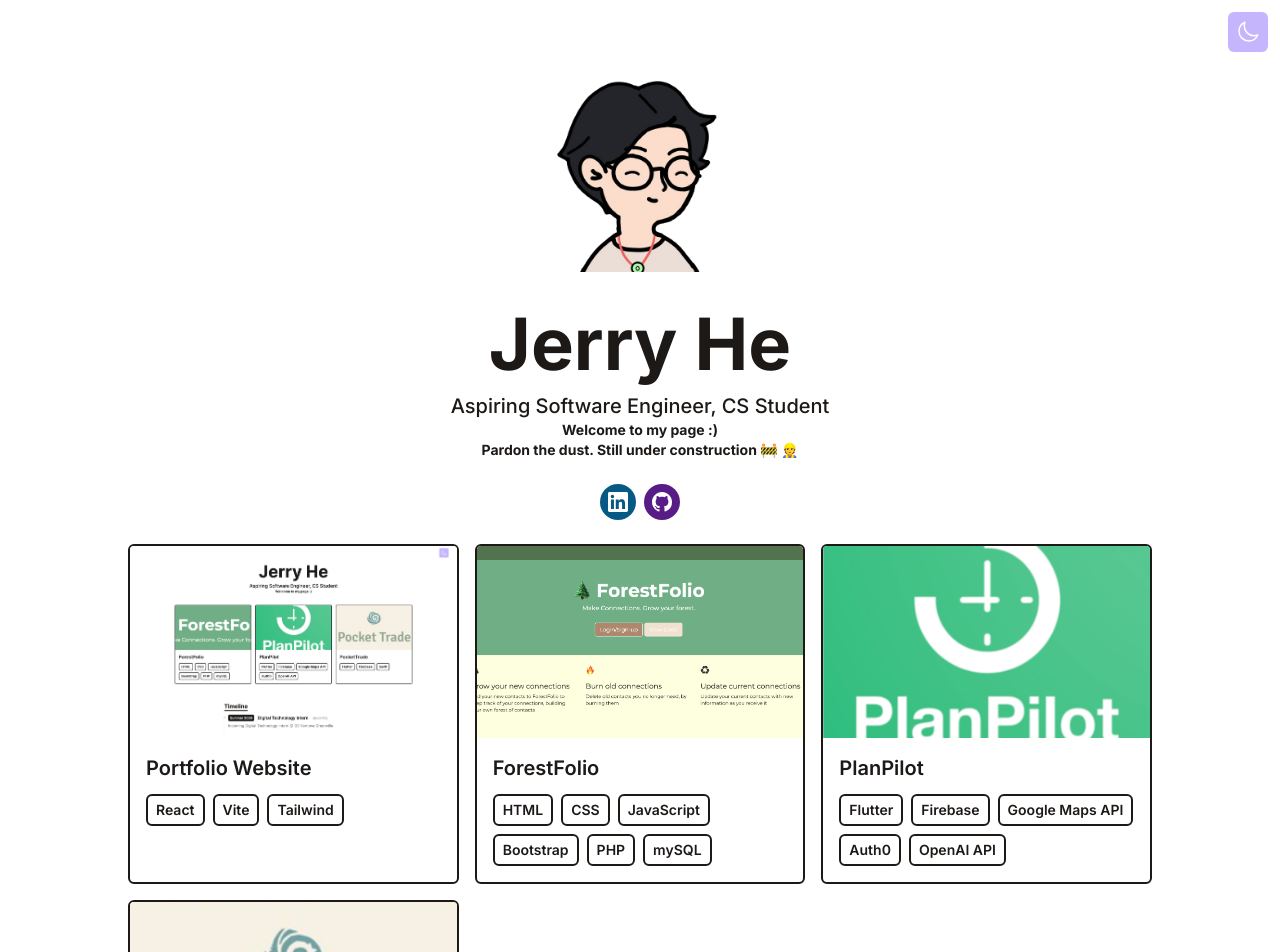
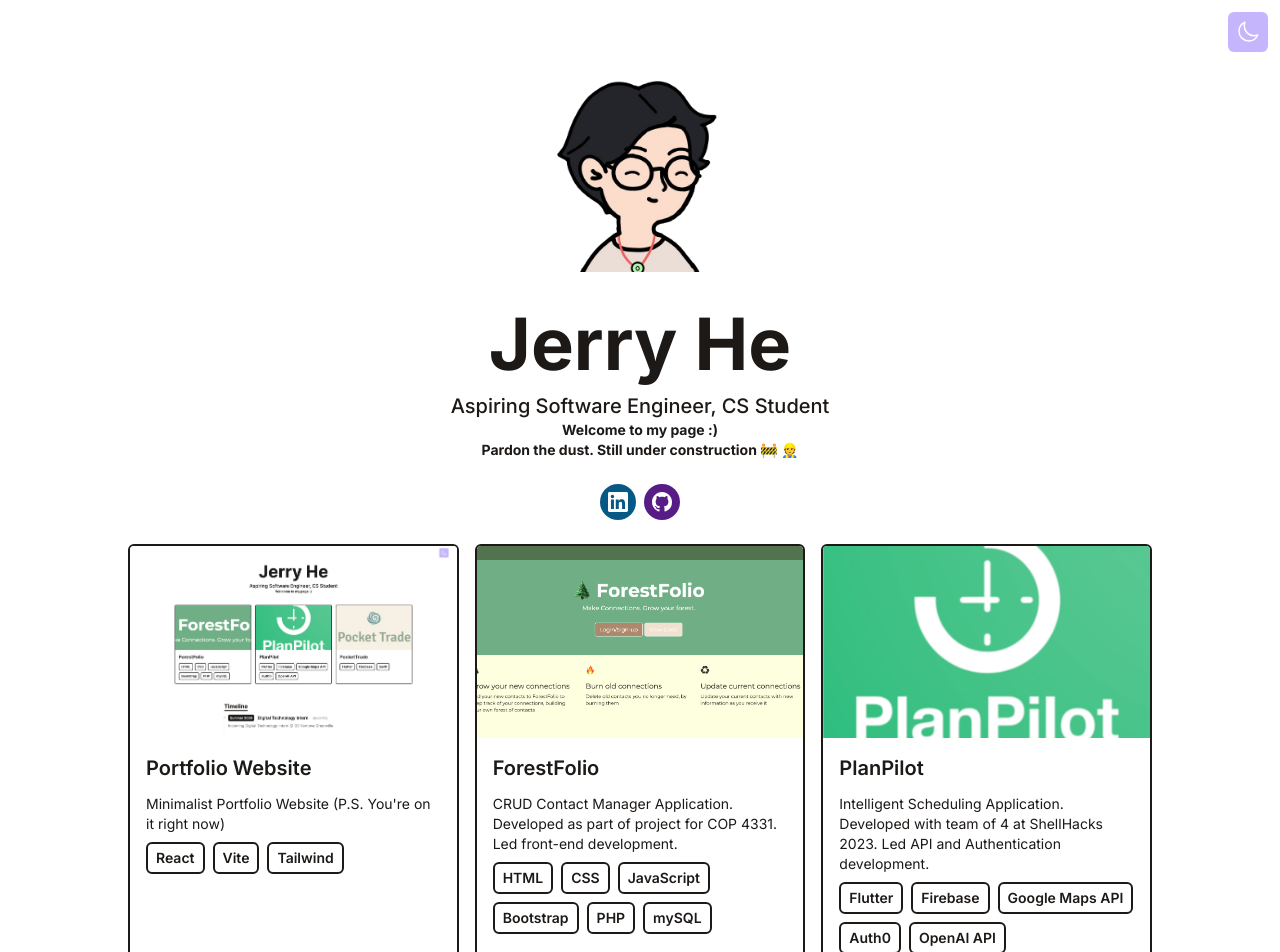
Before and after one commit to jerhe3/PortfolioWebsite, a React (Vite) app in the folder JerryPortfolio/: page / in a window 1280 px wide. Shown: the top 952 px of the page. Built offline with nearby package versions, Linux system fonts and the light colour scheme.

Commit message:
Add description and new styling to portfolio items

```diff
--- a/JerryPortfolio/src/components/Portfolio.jsx
+++ b/JerryPortfolio/src/components/Portfolio.jsx
@@ -1,22 +1,23 @@
-import React from 'react';
-import portfolio from '../data/portfolio';
-import PortfolioItem from './PortfolioItem';
+import React from "react";
+import portfolio from "../data/portfolio";
+import PortfolioItem from "./PortfolioItem";
 
 function Portfolio() {
   return (
     <div className="flex flex-col md:flex-row items-center justify-center">
       <div className="grid grid-cols-1 md:grid-cols-2 lg:grid-cols-3 gap-4">
-                {portfolio.map(project => (
+        {portfolio.map((project) => (
           <PortfolioItem
             imgUrl={project.imgUrl}
             title={project.title}
+            description={project.description}
             stack={project.stack}
             link={project.link}
           />
         ))}
       </div>
     </div>
-    )
+  );
 }
 
 export default Portfolio;
--- a/JerryPortfolio/src/components/PortfolioItem.jsx
+++ b/JerryPortfolio/src/components/PortfolioItem.jsx
@@ -1,6 +1,6 @@
 import React from "react";
 
-function PortfolioItem({title, imgUrl, stack, link}) {
+function PortfolioItem({ title, imgUrl, description, stack, link }) {
   return (
     <a
       href={link}
@@ -13,18 +13,25 @@ function PortfolioItem({title, imgUrl, stack, link}) {
         alt="portfolio"
         className="w-full hh-36 md:h-48 object-cover cursor-pointer"
       />
+      <div className="flex flex-col justify-between">
         <div className="w-full p-4">
-                <h3 className="text-lg dark:text-white md:text-xl mb-2 md:mb-3 font-semibold">{title}</h3>
+          <h3 className="text-lg dark:text-white md:text-xl mb-2 md:mb-3 font-semibold">
+            {title}
+          </h3>
+          <p className="text-sm dark:text-white md:text-md md-1 md:mb-2">
+            {description}
+          </p>
           <p className="flex flex-wrap gap-2 flex-row items-center justify-start text-xs md:text-sm dark:text-white">
-                    {stack.map(item => (
+            {stack.map((item) => (
               <span className="inline-block px-2 py-1 font-semibold border-2 border-stone-900 dark:border-white rounded-md">
                 {item}
               </span>
             ))}
           </p>
         </div>
+      </div>
     </a>
-    )
+  );
 }
 
 export default PortfolioItem;
--- a/JerryPortfolio/src/data/portfolio.js
+++ b/JerryPortfolio/src/data/portfolio.js
@@ -2,24 +2,31 @@ export default [
   {
     title: "Portfolio Website",
     imgUrl: "assets/PortfolioWebsite.png",
+    description: "Minimalist Portfolio Website (P.S. You're on it right now)",
     stack: ["React", "Vite", "Tailwind"],
     link: "https://github.com/jerhe3/PortfolioWebsite",
   },
   {
     title: "ForestFolio",
     imgUrl: "assets/ForestFolio.png",
+    description:
+      "CRUD Contact Manager Application. Developed as part of project for COP 4331. Led front-end development.",
     stack: ["HTML", "CSS", "JavaScript", "Bootstrap", "PHP", "mySQL"],
     link: "https://github.com/tmitchell1234/JJTLPContacts",
   },
   {
     title: "PlanPilot",
     imgUrl: "assets/PlanPilot.png",
+    description:
+      "Intelligent Scheduling Application. Developed with team of 4 at ShellHacks 2023. Led API and Authentication development.",
     stack: ["Flutter", "Firebase", "Google Maps API", "Auth0", "OpenAI API"],
     link: "https://devpost.com/software/planpilot",
   },
   {
     title: "PocketTrade",
     imgUrl: "assets/PocketTrade.png",
+    description:
+      "Peer-to-Peer Trading App. Developed with team of 4 at Hackabull. Led Flutter development.",
     stack: ["Flutter", "Firebase", "Swift"],
     link: "https://devpost.com/software/pocket-trade",
   },
```
Lines whose indentation alone changed are shown as unchanged.
